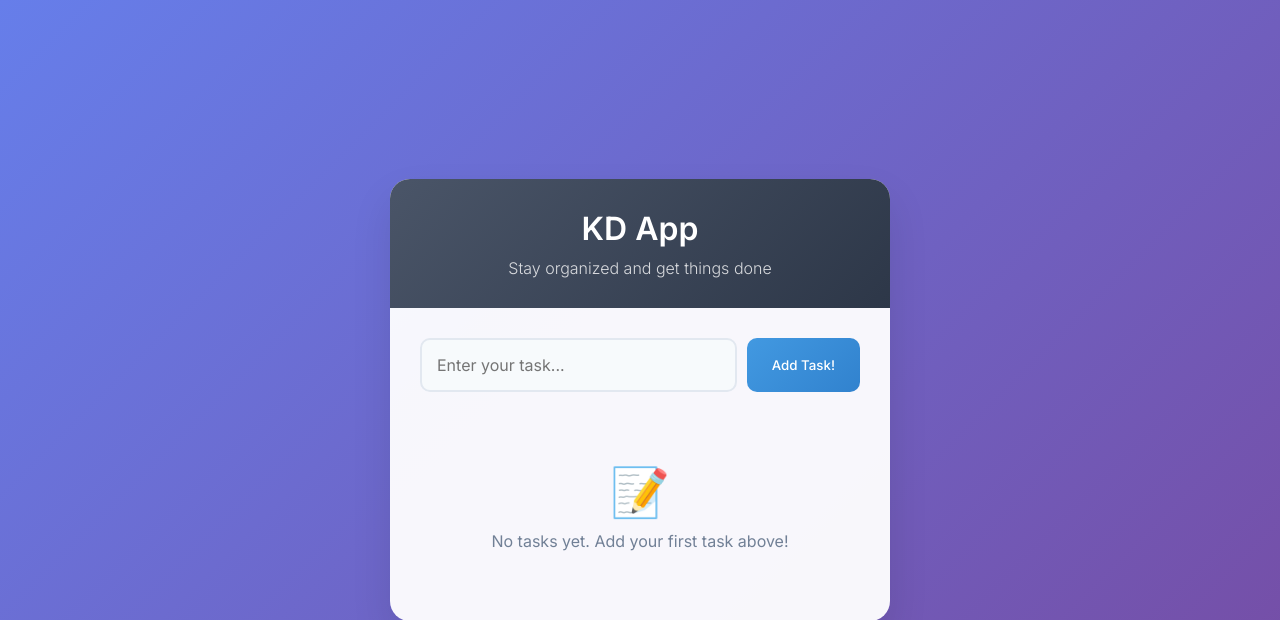
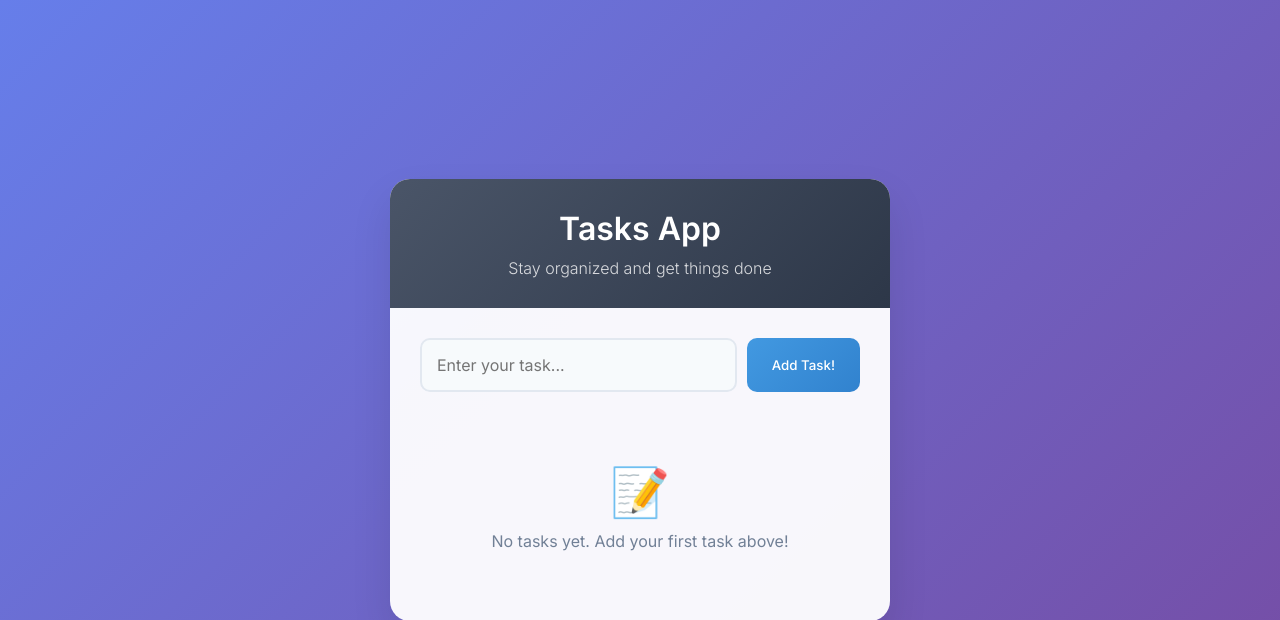
Before and after one commit to DetonatorC4/two-tier-todo-flask-app, a Flask app: page / in a window 1280 px wide. Shown: the top 620 px of the page. Run offline with Flask 2, Linux system fonts and the light colour scheme; data that the repository does not hold is empty; some libraries are stand-ins or nearby versions.

Commit message:
Update index.html

```diff
--- a/templates/index.html
+++ b/templates/index.html
@@ -172,7 +172,7 @@
   <body>
     <div class="container">
       <div class="header">
-        <h1>KD App</h1>
+        <h1>Tasks App</h1>
         <p>Stay organized and get things done</p>
       </div>
 
```
